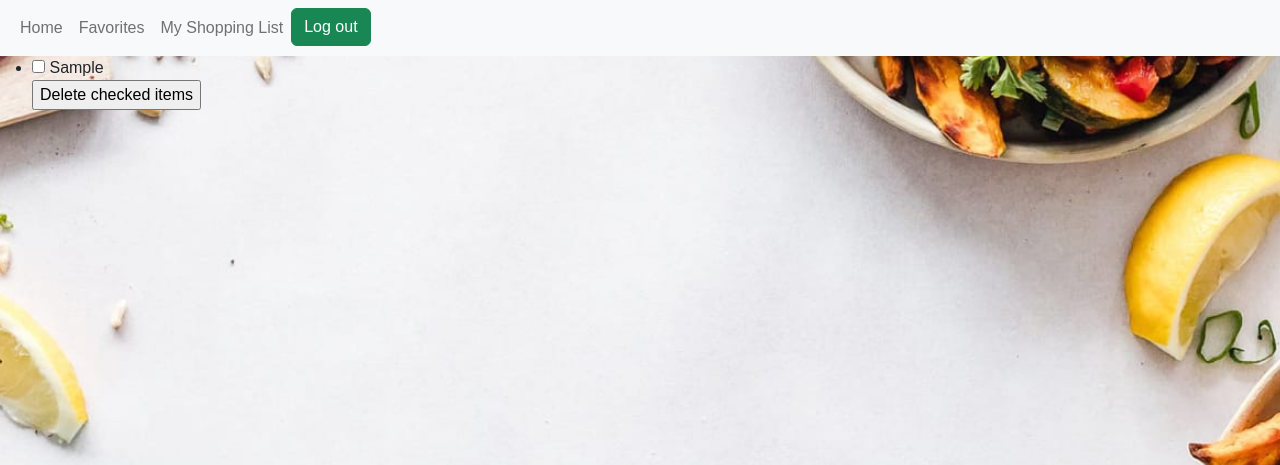
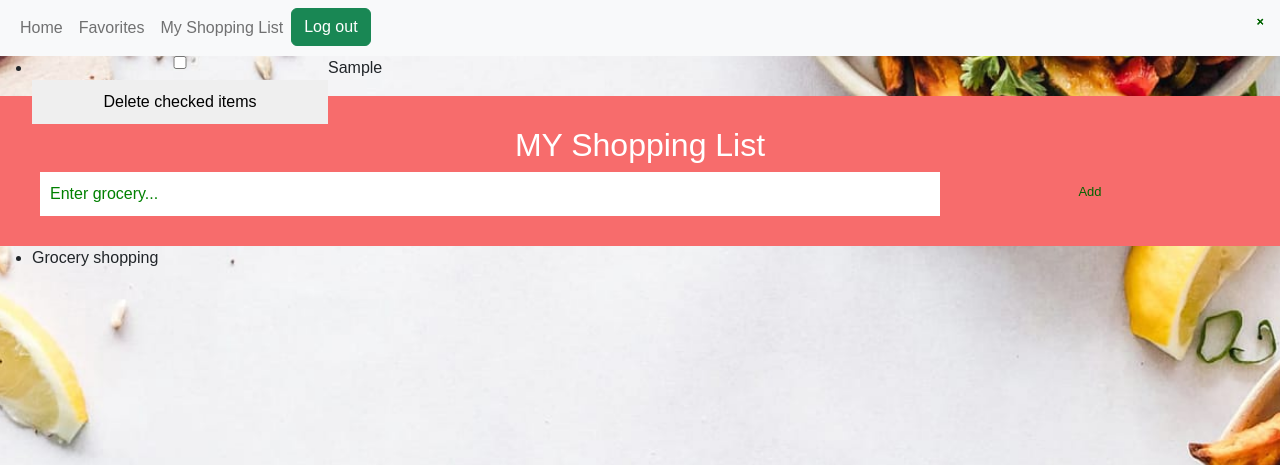
Before and after one commit to niwei822/MagicIngredients, a Flask app: page /shoppinglist in a window 1280 px wide. Shown: the top 465 px of the page. Run offline with Flask 2, Linux system fonts and the light colour scheme; the visitor is signed in with stand-in values (Sample User, id 1); tables that the repository leaves empty hold one stand-in row (values such as "Sample post").

Commit message:
add more shoppinglist

```diff
--- a/static/css/shoppinglist.css
+++ b/static/css/shoppinglist.css
@@ -0,0 +1,105 @@
+body {
+    font-family:'Gill Sans', 'Gill Sans MT', Calibri, 'Trebuchet MS', sans-serif;
+}
+* {
+    box-sizing: border-box;
+}
+
+ul #myLs {
+    margin: 0;
+    padding: 0;
+}
+
+ul #myLs li {
+cursor: pointer;
+position: relative;
+padding: 12px 8px 12px 40px;
+background: wheat;
+font-size: 18px;
+transition: 0.2s;
+
+/*make list items unselectable*/
+-webkit-user-select: none;
+-moz-user-select: none;
+-ms-user-select: none;
+user-select: none;
+}
+/*set zebra-stripe*/
+ul #myLs li:nth-child(odd) {
+    background: lightblue;
+}
+/*darker bg color when hover*/
+ul #myLs li:hover {
+    background: darkgray;
+}
+/*add bg color and strike out text when clicked*/
+ul #myLs li:checked {
+    background: #424242;
+    color:#fff;
+    text-decoration: line-through;
+}
+/* add checkmark when clicked*/
+ul #myLs li.checked::before {
+    content: '';
+    position: absolute;
+    border-color: #fff;
+    border-style: solid;
+    border-width: 0 2px 2px 0;
+    top: 10px;
+    left: 16px;
+    transform: rotate(45deg);
+    height: 15px;
+    width: 7px;
+}
+
+.close {
+    position: absolute;
+    right: 0;
+    top: 0;
+    padding: 12px 16px 12px 16px;
+}
+
+.close:hover {
+    background-color: #f76c6c;
+    color: #fff;
+}
+
+.header {
+    background-color: #f76c6c;
+    padding: 30px 40px;
+    color: #fff;
+    text-align: center;
+}
+
+/*clear floats*/
+.header:after {
+content: "";
+display: table;
+clear: both;
+}
+
+input {
+    margin: 0;
+    border: none;
+    border-radius: 0;
+    width: 75%;
+    padding: 10px;
+    float: left;
+    font-size: 16px;
+}
+
+.addBtn {
+    padding: 10px;
+    width: 25%;
+    background: #8c8c8c;
+    color: #424242;
+    float: left;
+    text-align: center;
+    font-size: 16px;
+    cursor: pointer;
+    transition: 0.3s;
+    border-radius: 0;
+}
+.addBtn:hover {
+    background-color: #bbb;
+}
--- /dev/null
+++ b/static/js/shoppinglist.js
@@ -0,0 +1,55 @@
+//create a close button and append it to each lest item"
+var myList = document.getElementsByTagName("li");
+var i;
+for (i = 0; i < myList.length; i++) {
+    var span = document.createElement("SPAN");
+    var txt = document.createTextNode("\u00D7");
+    span.className = "close";
+    span.appendChild(txt);
+    myList[i].appendChild(span);
+}
+
+//click on close button to hide current item
+var close = document.getElementsByClassName("close");
+var i;
+for (i = 0; i < close.length; i++) {
+    close[i].onclick = function() {
+        var div = this.parentElement;
+        div.style.display = "none";
+    }
+}
+
+//add checked symbol
+var list = document.querySelector('#myLs');
+list.addEventListener('click',
+function(ev) {
+    if (ev.target.tagName === 'li') {
+        ev.target.classList.toggle('checked');
+    }
+}, false);
+
+//create new list item when click add button
+function newItem() {
+    var li = document.createElement("li");
+    var inputValue = document.getElementById("myInput").value;
+    var t = document.createTextNode(inputValue);
+    li.appendChild(t);
+    if (inputValue === '') {
+        alert("Please write something first!");
+    } else {
+        document.getElementById("myLs").appendChild(li);
+    }
+    document.getElementById("myInput").value = "";
+
+var span = document.createElement("SPAN");
+var txt = document.createTextNode("\u00D7");
+span.className = "close";
+span.appendChild(txt);
+li.appendChild(span);
+for (i = 0; i < close.length; i++) {
+    close[i].onclick = function() {
+        var div = this.parentElement;
+        div.style.display = "none";
+    }
+}
+}
--- a/templates/shoppinglist.html
+++ b/templates/shoppinglist.html
@@ -28,6 +28,18 @@
     </ul>
 </div>
 
+<div id="myDIV" class="header">
+    <h2>MY Shopping List</h2>
+    <input type="text" id="myInput" placeholder="Enter grocery...">
+    <span onclick="newItem()" class="addBTN">Add</span>
+</div>
+
+<ul id="myLs">
+    <li>Grocery shopping</li>
+</ul>
+
+<script src="/static/js/shoppinglist.js"></script>
+
 
 
 
```
